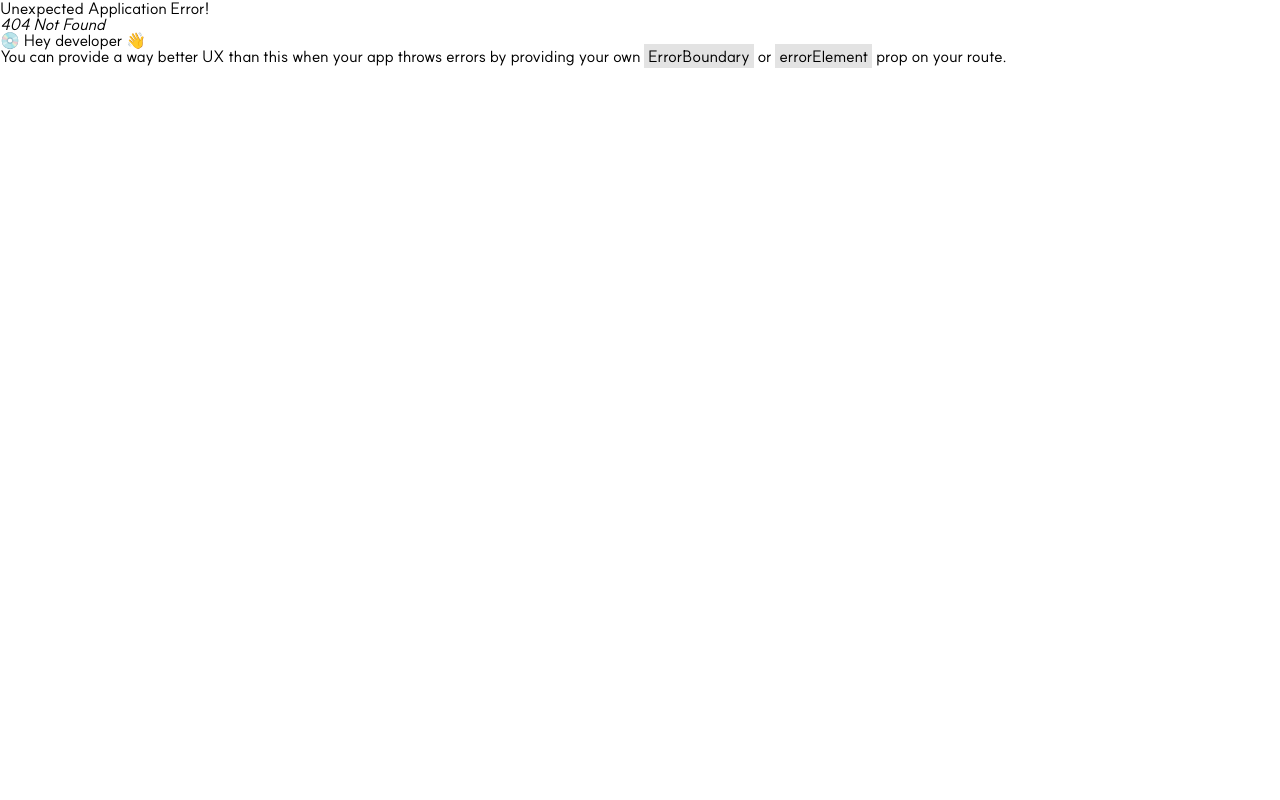
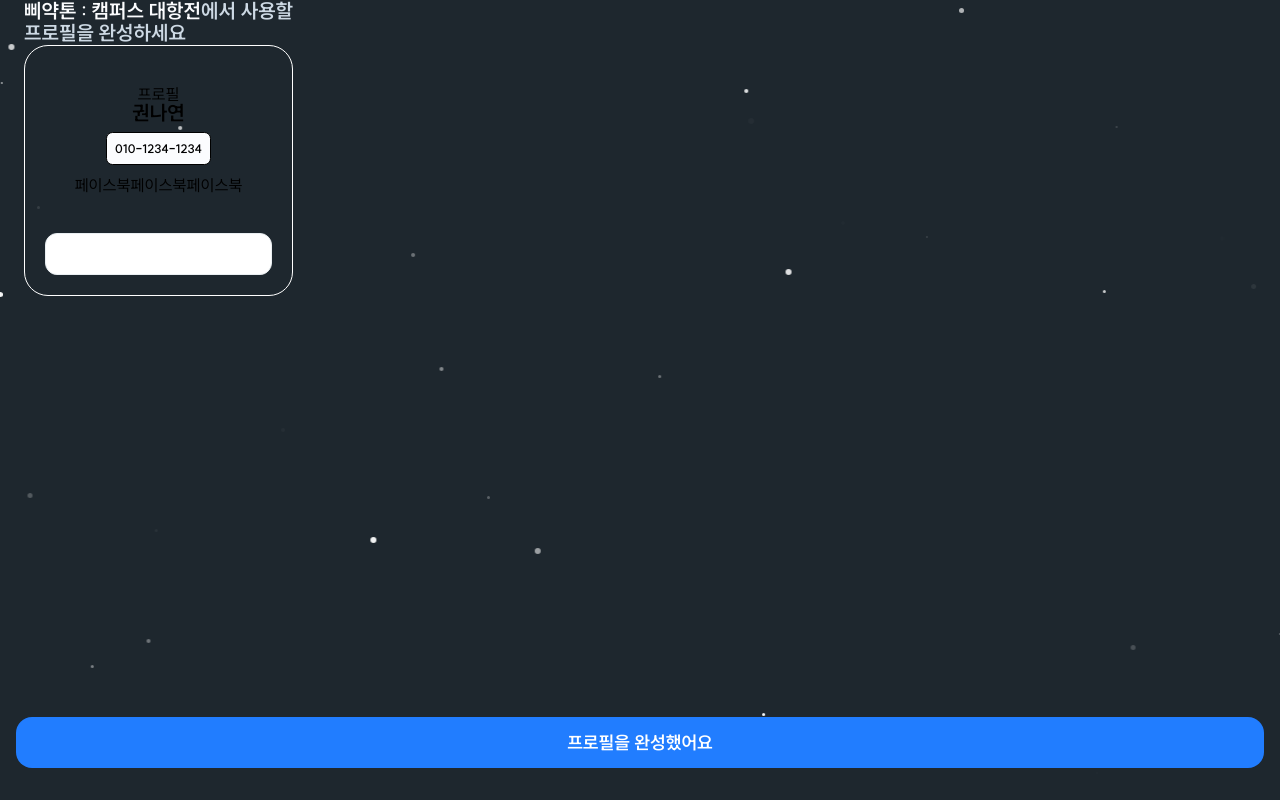
Before and after one commit to Nowdays-Goodnight-Cool-Niang/SharEv-Frontend, a React (Vite) app: page /event/1/profile/1 in a window 1280 px wide. Before the commit this address had no page. Built offline with nearby package versions, Linux system fonts and the light colour scheme.

Commit message:
프로필 ui

```diff
--- a/src/App.tsx
+++ b/src/App.tsx
@@ -4,6 +4,7 @@ import Home from "./pages/Home";
 import Form from "./pages/Form";
 import Event from "./pages/Event";
 import EventDetail from "./pages/EventDetail";
+import Profile from "./pages/Profile";
 
 function App() {
   const queryClient = new QueryClient();
@@ -25,6 +26,10 @@ function App() {
       path: "/event/:eventId",
       element: <EventDetail />,
     },
+    {
+      path: "/event/:eventId/profile/:userId",
+      element: <Profile />,
+    },
   ]);
 
   return (
--- /dev/null
+++ b/src/components/eventDetail/Tab.tsx
@@ -0,0 +1,20 @@
+interface TabProps {
+  text: string;
+  onClick: () => void;
+  isActive: boolean;
+}
+
+function Tab({ text, onClick, isActive }: TabProps) {
+  return (
+    <button
+      onClick={onClick}
+      className={`rounded-lg ${
+        isActive ? "text-blue-500 bg-white" : "text-gray-300"
+      }  text-label-3 py-3 w-full `}
+    >
+      {text}
+    </button>
+  );
+}
+
+export default Tab;
--- a/src/pages/EventDetail.tsx
+++ b/src/pages/EventDetail.tsx
@@ -1,34 +1,41 @@
+import { useEffect } from "react";
+import { useNavigate, useSearchParams } from "react-router";
 import ButtonPrimary from "../components/common/ButtonPrimary";
 import ButtonSecondary from "../components/common/ButtonSecondary";
 import Wrapper from "../components/common/Wrapper";
 import Header from "../components/eventDetail/Header";
+import Tab from "../components/eventDetail/Tab";
+
+enum TabType {
+  info = "info",
+  people = "people",
+}
 
 function EventDetail() {
-  const events = [
-    {
-      id: 1,
-      name: "삐약톤 : 캠퍼스 대항전",
-      startDate: "2023-10-01",
-      endDate: "2024-10-23",
-      image: "24423423424",
-      text: "친구들과 함께 머리를 맞대고 밤새 새로운 아이디어를 구현하며, 유쾌한 협업을 경험할 수 있는 오험할 수 있는 ...를 맞대고 밤새 새로운 아이디어를 구현하며, 유쾌한 협업을 경험할 수 있는 오험할 수 있는 ...",
-    },
-    {
-      id: 1,
-      name: "삐약톤 : 캠퍼스 대항전",
-      startDate: "2023-10-01",
-      endDate: "2024-10-23",
-      image: "24423423424",
-      text: "친구들과 함께 머리를 맞대고 밤새 새로운 아이디어를 구현하며, 유쾌한 협업을 경험할 수 있는 오험할 수 있는 ...를 맞대고 밤새 새로운 아이디어를 구현하며, 유쾌한 협업을 경험할 수 있는 오험할 수 있는 ...",
-    },
-    { id: 2, name: "삐약톤 : 캠퍼스 대항전", date: "2023-10-15" },
-    { id: 3, name: "Event 3", date: "2023-11-01" },
-  ];
+  const [searchParams, setSearchParams] = useSearchParams();
+  const navigate = useNavigate();
+
+  const updateSearchParams = (key: string, value: string) => {
+    const newSearchParams = new URLSearchParams(searchParams);
+    newSearchParams.set(key, value);
+    setSearchParams(newSearchParams);
+  };
+
+  useEffect(() => {
+    const tab = searchParams.get("tab");
+
+    if (!tab) {
+      const newParams = new URLSearchParams(searchParams);
+      newParams.set("tab", TabType.info);
+      navigate(`?${newParams.toString()}`, { replace: true });
+    }
+  }, []);
 
   return (
+    <main className="bg-gray-30">
+      <Header></Header>
       <Wrapper>
-      <main className="flex flex-col bg-gray-30 pb-10">
-        <Header></Header>
+        <div className="flex flex-col pb-10">
           <div className="bg-slate-100 w-full h-52 rounded-xl mt-7 mb-5"></div>
           <div className="mb-2 flex">
             <div className="text-label2 px-[.6rem] py-[.4rem] rounded-[.4rem] bg-green-light text-green-dark ">
@@ -40,14 +47,20 @@ function EventDetail() {
             삐약톤 : 캠퍼스 대항전
           </h1>
           <div className="mb-6 p-1 bg-gray-50 rounded-xl flex justify-between items-center gap-x-1">
-          <button className="rounded-lg text-blue-500 text-label-3 py-3 w-full bg-white">
-            행사 정보
-          </button>
-          <button className="rounded-lg text-gray-300 py-3 w-full">
-            참여하는 사람들
-          </button>
+            <Tab
+              text="행사 정보"
+              onClick={() => updateSearchParams("tab", TabType.info)}
+              isActive={searchParams.get("tab") === TabType.info}
+            />
+            <Tab
+              text="참여하는 사람들"
+              onClick={() => updateSearchParams("tab", TabType.people)}
+              isActive={searchParams.get("tab") === TabType.people}
+            />
           </div>
 
+          {searchParams.get("tab") === TabType.info && (
+            <div>
               <ul className="gap-3 flex flex-col py-3 border-t border-b border-solid border-gray-70 mb-5">
                 <li className="flex">
                   <h2 className="text-gray-300 text-label min-w-12">장소</h2>
@@ -57,7 +70,9 @@ function EventDetail() {
                 </li>
                 <li className="flex">
                   <h2 className="text-gray-300 text-label min-w-12">주최자</h2>
-            <span className="text-label4 text-gray-500">GDG Campus Korea</span>
+                  <span className="text-label4 text-gray-500">
+                    GDG Campus Korea
+                  </span>
                 </li>
                 <li className="flex">
                   <h2 className="text-gray-300 text-label min-w-12">일시</h2>
@@ -83,12 +98,13 @@ function EventDetail() {
               </ul>
               <h2 className="text-gray-300 text-label mb-2">행사 소개</h2>
               <p className="text-body text-gray-500 mb-4">
-          친구들과 함께 머리를 맞대고 밤새 새로운 아이디어를 구현하며, 유쾌한
-          협업을 경험할 수 있는 오프라인 해커톤! GDG Campus Korea 에서 캠퍼스
-          대항전 🐣삐약톤🐣을 주최합니다. 🎉 대학교의 이름을 걸고 여러분의
-          반짝이는 아이디어와 열정을 마음껏 펼칠 수 있는 이 자리에 함께
-          해주세요!함께 웃고 도전하며 성장할 수 있는 소중한 시간을
-          만들어드릴게요. 여러분의 꿈과 열정을 응원하는 삐약톤에서 만나요! 😊
+                친구들과 함께 머리를 맞대고 밤새 새로운 아이디어를 구현하며,
+                유쾌한 협업을 경험할 수 있는 오프라인 해커톤! GDG Campus Korea
+                에서 캠퍼스 대항전 🐣삐약톤🐣을 주최합니다. 🎉 대학교의 이름을
+                걸고 여러분의 반짝이는 아이디어와 열정을 마음껏 펼칠 수 있는 이
+                자리에 함께 해주세요!함께 웃고 도전하며 성장할 수 있는 소중한
+                시간을 만들어드릴게요. 여러분의 꿈과 열정을 응원하는 삐약톤에서
+                만나요! 😊
               </p>
               <ButtonSecondary
                 children={
@@ -98,14 +114,37 @@ function EventDetail() {
                   </div>
                 }
               ></ButtonSecondary>
+            </div>
+          )}
+          {searchParams.get("tab") === TabType.people && (
+            <div>
+              <ul className="gap-2 grid grid-cols-3">
+                <PeopleCard />
+                <PeopleCard />
+                <PeopleCard />
+                <PeopleCard />
+                <PeopleCard />
+              </ul>
+            </div>
+          )}
           <div className="fixed bottom-8 left-4 right-4 max-w-full">
             <ButtonPrimary
               children={<span>이 행사에 참여해요</span>}
               onClick={() => {}}
             ></ButtonPrimary>
           </div>
+        </div>
+      </Wrapper>
     </main>
-    </Wrapper>
+  );
+}
+
+function PeopleCard() {
+  return (
+    <li className="flex flex-col py-5 items-center gap-2 bg-gray-50 border border-solid border-gray-70 rounded-xl ">
+      <div className="w-24 h-24 rounded-full bg-gray-30"></div>
+      <p className="tex-body-2 text-gray-300">캠퍼</p>
+    </li>
   );
 }
 
--- /dev/null
+++ b/src/pages/Profile.tsx
@@ -0,0 +1,83 @@
+import { useEffect, useState } from "react";
+import ButtonPrimary from "../components/common/ButtonPrimary";
+import Wrapper from "../components/common/Wrapper";
+
+function Profile() {
+  return (
+    <div className="relative">
+      <FlyingCircles />
+
+      <div className="absolute top-0">
+        <Wrapper>
+          <main>
+            <h1 className="text-title text-gray-100">
+              <span className="text-gray-30">삐약톤 : 캠퍼스 대항전</span>에서
+              사용할
+              <br /> 프로필을 완성하세요
+            </h1>
+            <div className="flex flex-col items-center px-5 pt-10 pb-5 rounded-3xl border border-solid border-white">
+              <div>프로필</div>
+              <h1 className="text-title text-gray-black mb-2">권나연</h1>
+              <div className="text-label text-gray-black py-[.6rem] px-2 mb-3 bg-gray-30 border border-solid border-gray-black rounded-[.4rem]">
+                010-1234-1234
+              </div>
+              <ul className="mb-10">
+                <button>페이스북</button>
+                <button>페이스북</button>
+                <button>페이스북</button>
+              </ul>
+              <div className="rounded-xl border border-solid border-gray-70 bg-white p-5 w-full"></div>
+            </div>
+            <div className="fixed bottom-8 left-4 right-4 max-w-full">
+              <ButtonPrimary
+                children={<span>프로필을 완성했어요</span>}
+                onClick={() => {}}
+                variant="success"
+              ></ButtonPrimary>
+            </div>
+          </main>
+        </Wrapper>
+      </div>
+    </div>
+  );
+}
+
+function FlyingCircles() {
+  const [circles, setCircles] = useState<
+    { id: number; size: number; opacity: number; delay: number }[]
+  >([]);
+
+  useEffect(() => {
+    const generateCircles = () => {
+      const newCircles = Array.from({ length: 50 }, (_, index) => ({
+        id: index,
+        size: Math.floor(Math.random() * 5) + 2,
+        opacity: Math.random(),
+        delay: Math.random() * 5,
+      }));
+      setCircles(newCircles);
+    };
+
+    generateCircles();
+  }, []);
+
+  return (
+    <div className="relative w-full h-screen overflow-hidden bg-black">
+      {circles.map((circle) => (
+        <div
+          key={circle.id}
+          className={`absolute bg-white rounded-full animate-fly left-[-4rem]`}
+          style={{
+            width: `${circle.size}px`,
+            height: `${circle.size}px`,
+            opacity: circle.opacity,
+            animationDelay: `${circle.delay}s`,
+            top: `${Math.random() * 100}%`, // Random vertical position
+          }}
+        ></div>
+      ))}
+    </div>
+  );
+}
+
+export default Profile;
--- a/tailwind.config.js
+++ b/tailwind.config.js
@@ -1,32 +1,41 @@
 /** @type {import('tailwindcss').Config} */
 export default {
-  content: ['./index.html', './src/**/*.{js,ts,jsx,tsx}'],
+  content: ["./index.html", "./src/**/*.{js,ts,jsx,tsx}"],
   theme: {
     extend: {
+      animation: {
+        fly: "fly 4s ease-in-out infinite",
+      },
+      keyframes: {
+        fly: {
+          "0%": { transform: "translateX(-5rem)" },
+          "100%": { transform: "translateX(calc(100vw + 5rem))" },
+        },
+      },
       colors: {
         gray: {
-          30: '#FBFCFE',
-          50: '#F4F8FA',
-          70: '#E9EEF1',
-          100: '#CDD9E4',
-          200: '#90A2B7',
-          300: '#768797',
-          400: '#56687A',
-          500: '#41505B',
+          30: "#FBFCFE",
+          50: "#F4F8FA",
+          70: "#E9EEF1",
+          100: "#CDD9E4",
+          200: "#90A2B7",
+          300: "#768797",
+          400: "#56687A",
+          500: "#41505B",
         },
         green: {
-          light: '#C1F57C',
-          dark: '#518E00',
+          light: "#C1F57C",
+          dark: "#518E00",
         },
         blue: {
-          100: '#DCEFFF',
-          300: '#7FC3FF',
-          500: '#217DFF',
+          100: "#DCEFFF",
+          300: "#7FC3FF",
+          500: "#217DFF",
         },
-        pink: '#FF8BF5',
-        orange: '#FF9852',
-        black: '#1E272E',
-        white: '#FFFFFF',
+        pink: "#FF8BF5",
+        orange: "#FF9852",
+        black: "#1E272E",
+        white: "#FFFFFF",
       },
     },
   },
```
Lines whose indentation alone changed are shown as unchanged.
